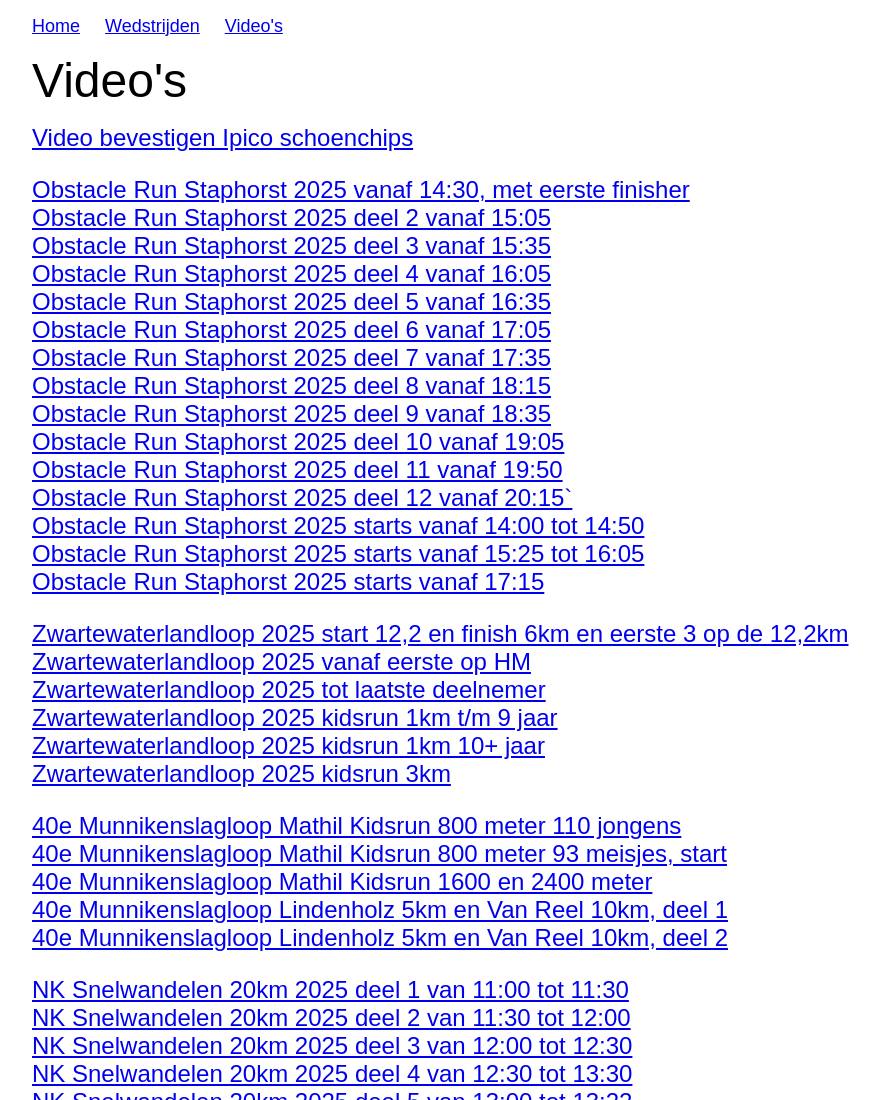
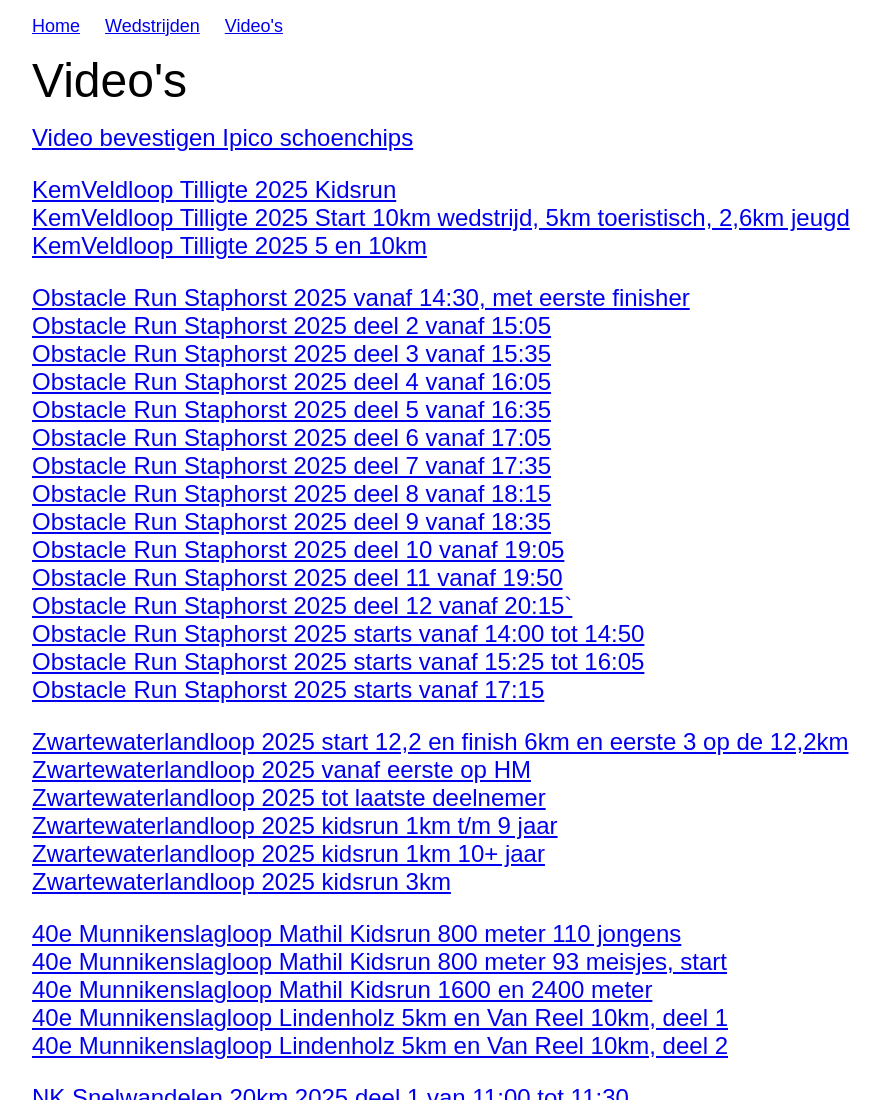
Before and after one commit to niekswart/tijdmeten, a plain HTML site: page video.htm in a window 1280 px wide. Shown: the top 1100 px of the page, without its empty margins (18-899 px from the left). Drawn offline with Linux system fonts and the light colour scheme.

Commit message:
Add files via upload

```diff
--- a/video.htm
+++ b/video.htm
@@ -34,6 +34,13 @@ Video's
 <p >
 <a href="https://www.youtube.com/embed/Q1dEQE3-Nlc">Video bevestigen Ipico schoenchips</a>
 </p>
+
+<p align="left">
+<a href="https://youtu.be/hUbvU52-kaU">KemVeldloop Tilligte 2025 Kidsrun</a><br>
+<a href="https://youtu.be/-FUrfrto6A0">KemVeldloop Tilligte 2025 Start 10km wedstrijd, 5km toeristisch, 2,6km jeugd</a><br>
+<a href="https://youtu.be/_w1N0_5PheU">KemVeldloop Tilligte 2025 5 en 10km</a><br>
+</p>
+
 
 <p align="left">
 <a href="https://youtu.be/bUMqyJYSrOI">Obstacle Run Staphorst 2025 vanaf 14:30, met eerste finisher</a><br>
```
